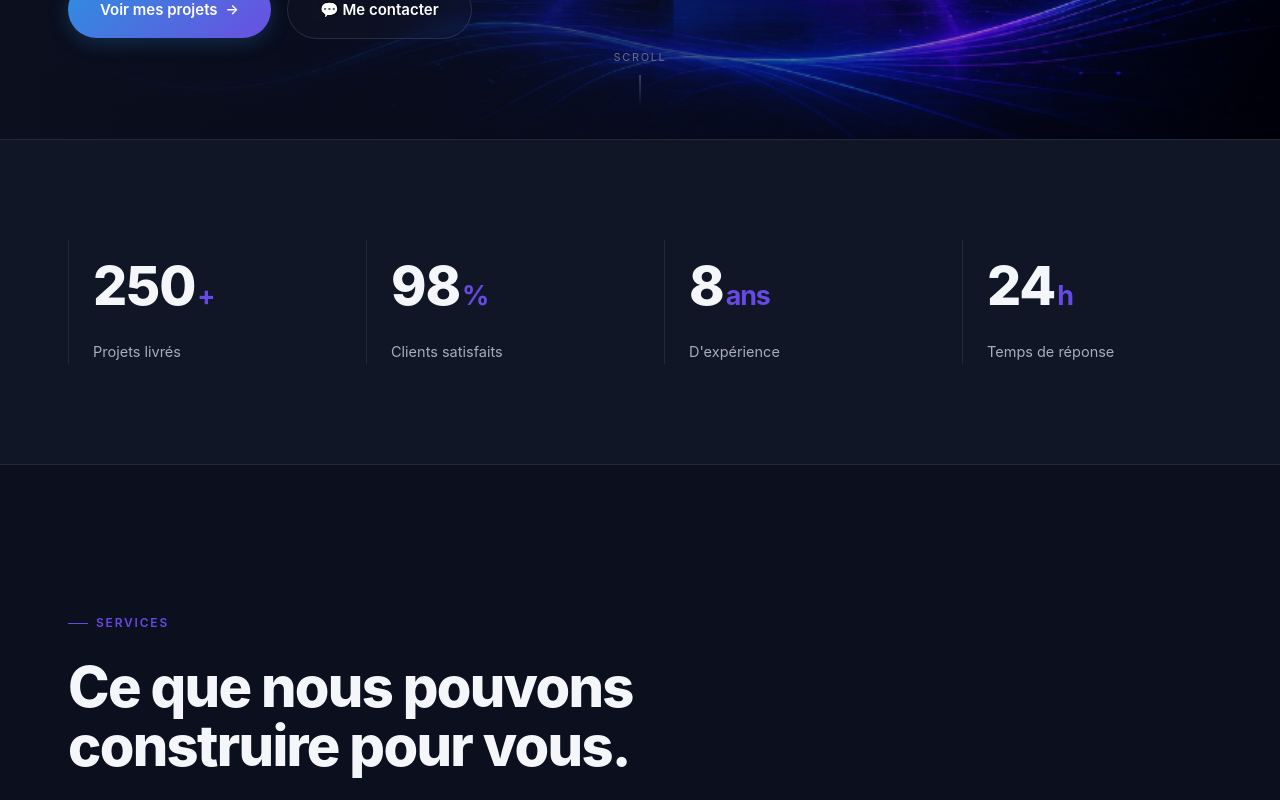
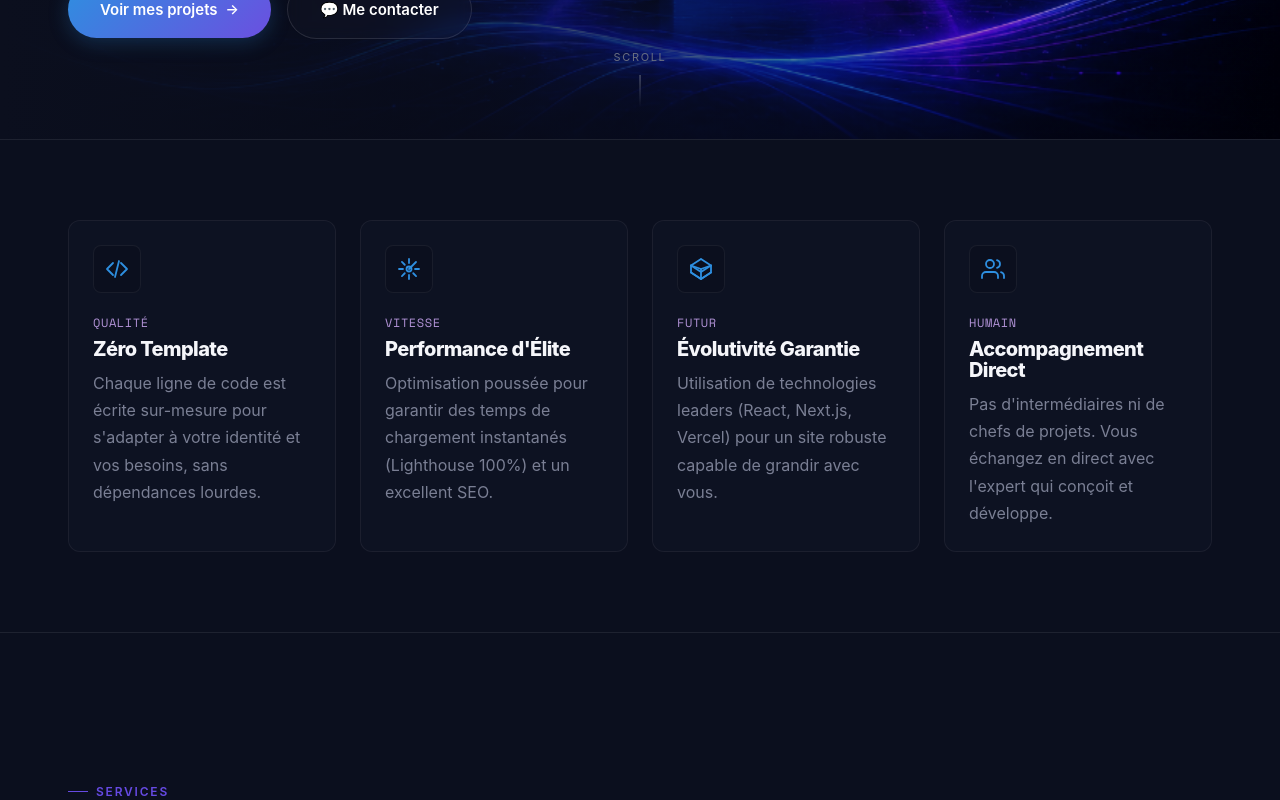
Before and after one commit to 55-hithup/monsite, a React (Vite) app: page / in a window 1280 px wide. Shown: the part 700-1500 px from the top of the page. Built offline with nearby package versions, Linux system fonts and the light colour scheme; a web font is replaced by a local one.

Commit message:
feat: add 3D physical tilt and spotlight effects to quality pillars cards

```diff
--- a/src/components/Stats.tsx
+++ b/src/components/Stats.tsx
@@ -9,23 +9,28 @@ export default function Stats() {
   useEffect(() => {
     gsap.registerPlugin(ScrollTrigger);
 
-    const counts = statsRef.current?.querySelectorAll('.count');
-    if (!counts) return;
+    const paths = statsRef.current?.querySelectorAll('.draw-path');
+    if (!paths) return;
 
     const ctx = gsap.context(() => {
-      counts.forEach((c) => {
-        const target = parseInt(c.getAttribute('data-target') || '0', 10);
+      paths.forEach((path) => {
+        const p = path as SVGPathElement;
+        const length = p.getTotalLength();
 
-        ScrollTrigger.create({
-          trigger: c,
-          start: 'top 92%',
-          onEnter: () => {
-            gsap.to(c, {
-              innerText: target,
-              duration: 1.5,
-              snap: { innerText: 1 },
-              ease: 'power1.out',
-            });
+        // Initial state: hide the stroke
+        gsap.set(p, {
+          strokeDasharray: length,
+          strokeDashoffset: length,
+        });
+
+        // ScrollTrigger self-drawing path animation
+        gsap.to(p, {
+          strokeDashoffset: 0,
+          duration: 1.6,
+          ease: 'power2.out',
+          scrollTrigger: {
+            trigger: p,
+            start: 'top 92%',
           },
         });
       });
@@ -34,38 +39,181 @@ export default function Stats() {
     return () => ctx.revert();
   }, []);
 
+  const handleMouseMove = (e: React.MouseEvent<HTMLDivElement>) => {
+    const card = e.currentTarget;
+    const rect = card.getBoundingClientRect();
+    const x = e.clientX - rect.left;
+    const y = e.clientY - rect.top;
+    const xc = rect.width / 2;
+    const yc = rect.height / 2;
+
+    // Calculate rotation angles based on cursor offset from card center
+    const angleX = -((y - yc) / yc) * 12; // 12 degrees max
+    const angleY = ((x - xc) / xc) * 12;
+
+    // Apply smooth 3D rotation with perspective
+    gsap.to(card, {
+      rotateX: angleX,
+      rotateY: angleY,
+      transformPerspective: 800,
+      ease: 'power3.out',
+      duration: 0.4,
+      overwrite: 'auto',
+    });
+
+    // Move spotlight element to track mouse pointer
+    const glow = card.querySelector('.glow-spotlight') as HTMLElement;
+    if (glow) {
+      gsap.to(glow, {
+        left: `${x}px`,
+        top: `${y}px`,
+        duration: 0.2,
+        ease: 'power2.out',
+        overwrite: 'auto',
+      });
+    }
+  };
+
+  const handleMouseEnter = (e: React.MouseEvent<HTMLDivElement>) => {
+    const card = e.currentTarget;
+    const glow = card.querySelector('.glow-spotlight') as HTMLElement;
+    if (glow) {
+      gsap.to(glow, {
+        opacity: 1,
+        duration: 0.3,
+      });
+    }
+  };
+
+  const handleMouseLeave = (e: React.MouseEvent<HTMLDivElement>) => {
+    const card = e.currentTarget;
+
+    // Return card rotation to zero smoothly
+    gsap.to(card, {
+      rotateX: 0,
+      rotateY: 0,
+      ease: 'power3.out',
+      duration: 0.6,
+      overwrite: 'auto',
+    });
+
+    // Fade out spotlight glow
+    const glow = card.querySelector('.glow-spotlight') as HTMLElement;
+    if (glow) {
+      gsap.to(glow, {
+        opacity: 0,
+        duration: 0.5,
+      });
+    }
+  };
+
+  const pillars = [
+    {
+      tag: 'Qualité',
+      title: 'Zéro Template',
+      desc: 'Chaque ligne de code est écrite sur-mesure pour s\'adapter à votre identité et vos besoins, sans dépendances lourdes.',
+      icon: (
+        <svg viewBox="0 0 24 24" fill="none" stroke="currentColor" strokeWidth="1.8" strokeLinecap="round" strokeLinejoin="round" className="w-6 h-6">
+          <polyline points="16 18 22 12 16 6" className="draw-path" />
+          <polyline points="8 6 2 12 8 18" className="draw-path" />
+          <line x1="14" y1="4" x2="10" y2="20" className="draw-path" />
+        </svg>
+      ),
+    },
+    {
+      tag: 'Vitesse',
+      title: 'Performance d\'Élite',
+      desc: 'Optimisation poussée pour garantir des temps de chargement instantanés (Lighthouse 100%) et un excellent SEO.',
+      icon: (
+        <svg viewBox="0 0 24 24" fill="none" stroke="currentColor" strokeWidth="1.8" strokeLinecap="round" strokeLinejoin="round" className="w-6 h-6">
+          <path d="M12 2v4M12 18v4M4.93 4.93l2.83 2.83M16.24 16.24l2.83 2.83M2 12h4M18 12h4M4.93 19.07l2.83-2.83" className="draw-path" />
+          <line x1="12" y1="12" x2="19" y2="5" className="draw-path" />
+          <circle cx="12" cy="12" r="2.5" className="draw-path" />
+        </svg>
+      ),
+    },
+    {
+      tag: 'Futur',
+      title: 'Évolutivité Garantie',
+      desc: 'Utilisation de technologies leaders (React, Next.js, Vercel) pour un site robuste capable de grandir avec vous.',
+      icon: (
+        <svg viewBox="0 0 24 24" fill="none" stroke="currentColor" strokeWidth="1.8" strokeLinecap="round" strokeLinejoin="round" className="w-6 h-6">
+          <polygon points="12 2 22 8.5 22 15.5 12 22 2 15.5 2 8.5" className="draw-path" />
+          <line x1="12" y1="22" x2="12" y2="12" className="draw-path" />
+          <line x1="12" y1="12" x2="22" y2="8.5" className="draw-path" />
+          <line x1="12" y1="12" x2="2" y2="8.5" className="draw-path" />
+          <polyline points="22 8.5 12 15 2 8.5" className="draw-path" />
+          <polyline points="22 15.5 12 22 2 15.5" className="draw-path" />
+        </svg>
+      ),
+    },
+    {
+      tag: 'Humain',
+      title: 'Accompagnement Direct',
+      desc: 'Pas d\'intermédiaires ni de chefs de projets. Vous échangez en direct avec l\'expert qui conçoit et développe.',
+      icon: (
+        <svg viewBox="0 0 24 24" fill="none" stroke="currentColor" strokeWidth="1.8" strokeLinecap="round" strokeLinejoin="round" className="w-6 h-6">
+          <path d="M17 21v-2a4 4 0 0 0-4-4H5a4 4 0 0 0-4 4v2" className="draw-path" />
+          <circle cx="9" cy="7" r="4" className="draw-path" />
+          <path d="M23 21v-2a4 4 0 0 0-3-3.87" className="draw-path" />
+          <path d="M16 3.13a4 4 0 0 1 0 7.75" className="draw-path" />
+        </svg>
+      ),
+    },
+  ];
+
   return (
-    <SectionReveal className="stats-section">
+    <SectionReveal className="stats-section" style={{ background: 'var(--color-bg-deep)', padding: '80px 0' }}>
       <div className="wrap" ref={statsRef}>
-        <div className="stats-grid">
-          <div className="stat-item reveal">
-            <div className="stat-num">
-              <span className="count" data-target="250">0</span>
-              <span className="suffix">+</span>
+        <div className="grid grid-cols-1 md:grid-cols-2 lg:grid-cols-4 gap-6" style={{ perspective: '1000px' }}>
+          {pillars.map((pillar, idx) => (
+            <div
+              key={idx}
+              onMouseMove={handleMouseMove}
+              onMouseEnter={handleMouseEnter}
+              onMouseLeave={handleMouseLeave}
+              className="p-6 bg-[#121729]/40 border border-[rgba(245,246,250,0.06)] rounded-[12px] transition-shadow duration-300 hover:border-[#2E8FE0]/40 hover:bg-[#121729]/80 relative overflow-hidden group text-left"
+              style={{ transformStyle: 'preserve-3d', willChange: 'transform' }}
+            >
+              {/* Spotlight mouse tracker radial glow */}
+              <div
+                className="glow-spotlight absolute w-[200px] h-[200px] rounded-full bg-radial from-[#2E8FE0]/15 to-transparent blur-xl pointer-events-none select-none -translate-x-1/2 -translate-y-1/2 opacity-0"
+                style={{ willChange: 'top, left, opacity' }}
+              ></div>
+
+              {/* Animated Icon Container (stands out with higher translateZ) */}
+              <div
+                className="w-12 h-12 rounded-[8px] bg-[#0B0F1E] border border-[rgba(245,246,250,0.06)] flex items-center justify-center mb-5 transition-all duration-300 group-hover:border-[#2E8FE0]/30 group-hover:bg-[#6B4FE0]/10 text-[#2E8FE0] group-hover:text-purple-300"
+                style={{ transform: 'translateZ(25px)', willChange: 'transform' }}
+              >
+                {pillar.icon}
+              </div>
+
+              {/* Category tag */}
+              <span
+                className="text-[10px] label-mono text-purple-300/80 uppercase tracking-widest block"
+                style={{ transform: 'translateZ(10px)', willChange: 'transform' }}
+              >
+                {pillar.tag}
+              </span>
+
+              {/* Title */}
+              <h3
+                className="text-base font-bold text-text-primary mt-1.5 mb-2.5 group-hover:text-[#2E8FE0] transition-colors"
+                style={{ transform: 'translateZ(15px)', willChange: 'transform' }}
+              >
+                {pillar.title}
+              </h3>
+
+              {/* Description */}
+              <p
+                className="text-xs text-text-secondary leading-relaxed"
+                style={{ transform: 'translateZ(8px)', willChange: 'transform' }}
+              >
+                {pillar.desc}
+              </p>
             </div>
-            <div className="stat-lbl">Projets livrés</div>
-          </div>
-          <div className="stat-item reveal">
-            <div className="stat-num">
-              <span className="count" data-target="98">0</span>
-              <span className="suffix">%</span>
-            </div>
-            <div className="stat-lbl">Clients satisfaits</div>
-          </div>
-          <div className="stat-item reveal">
-            <div className="stat-num">
-              <span className="count" data-target="8">0</span>
-              <span className="suffix"> ans</span>
-            </div>
-            <div className="stat-lbl">D'expérience</div>
-          </div>
-          <div className="stat-item reveal">
-            <div className="stat-num">
-              <span className="count" data-target="24">0</span>
-              <span className="suffix">h</span>
-            </div>
-            <div className="stat-lbl">Temps de réponse</div>
-          </div>
+          ))}
         </div>
       </div>
     </SectionReveal>
```
